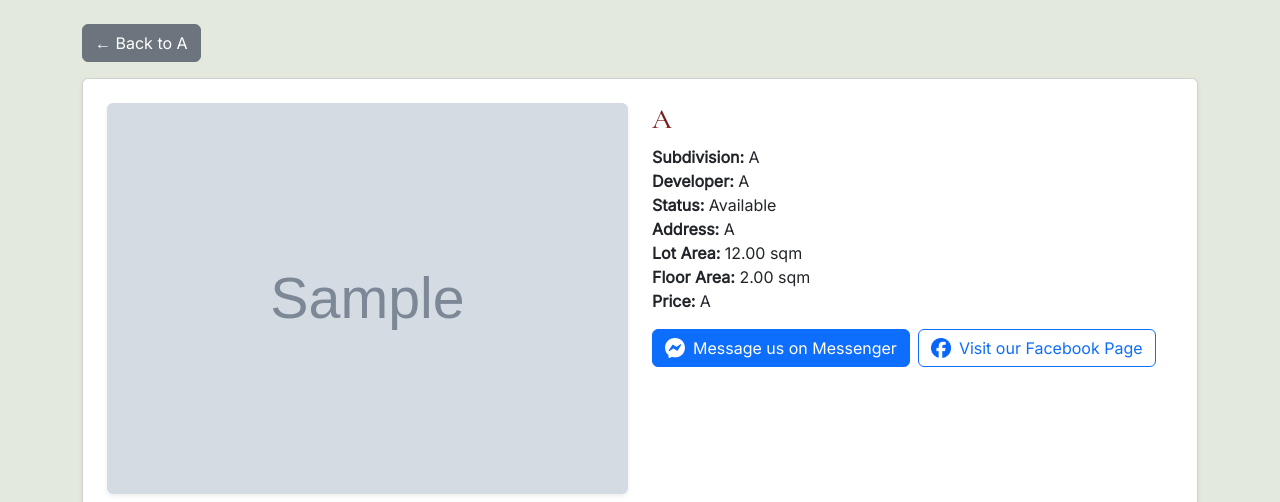
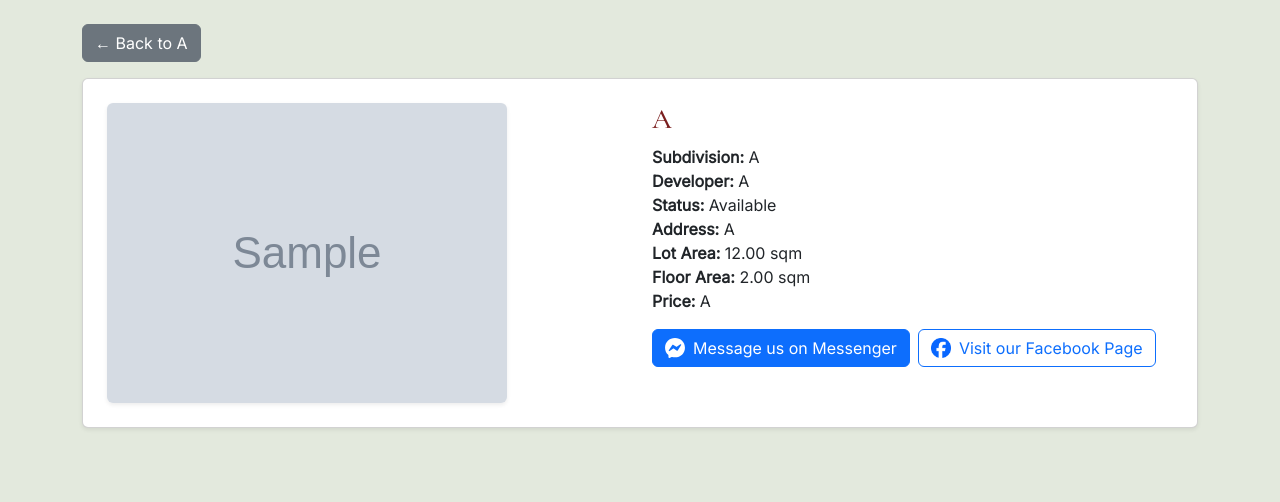
Before and after one commit to tmthyosio/annregarrealty, a Django app: page /properties/properties/1/ in a window 1280 px wide. Shown: the part 77-579 px from the top of the page. Run offline with Django 5.2, Linux system fonts and the light colour scheme; data comes from the database, SQL or seed files in the repository; tables that the repository leaves empty hold one stand-in row (values such as "Sample post"); grey boxes marked "Sample" are stand-in pictures; some libraries are stand-ins or nearby versions.

Commit message:
Pics naman ngayon

```diff
--- a/properties/templates/properties/property_detail.html
+++ b/properties/templates/properties/property_detail.html
@@ -15,11 +15,10 @@
     <div class="col-md-6">
       {% with property.images.first as main %}
         {% if main %}
-          <a href="{{ main.image.url }}" class="glightbox" data-gallery="property-gallery">
-            <img src="{{ main.image.url }}"
+          <a href="{{ main.image.url|add:'?c_fit,w_800,h_400,f_auto,q_auto' }}" data-lightbox="property-gallery">
+            <img src="{{ main.image.url|add:'?c_fit,w_800,h_400,f_auto,q_auto' }}"
                 alt="{{ property.title }}"
-                class="img-fluid rounded shadow-sm mb-3"
-                style="width: 100%; height: auto;">
+                class="img-fluid rounded shadow-sm">
           </a>
         {% endif %}
       {% endwith %}
```
